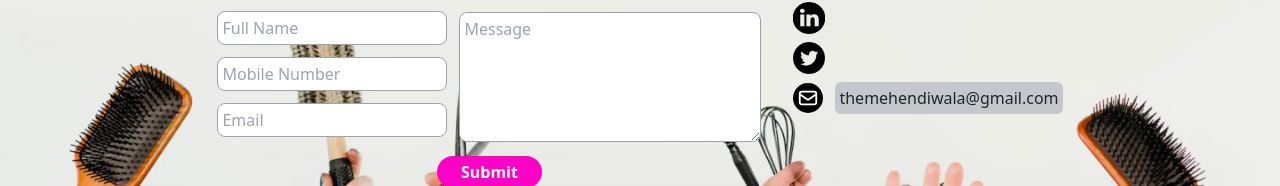
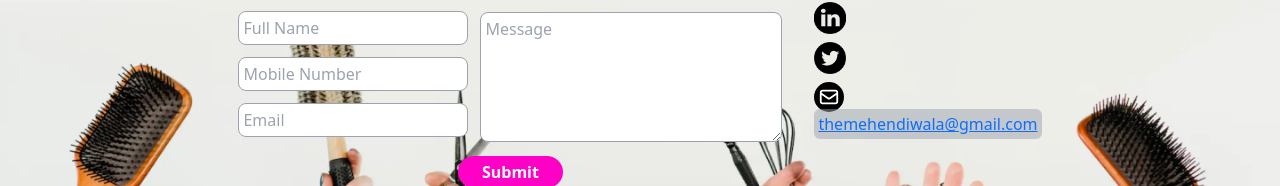
Before and after one commit to pulkitkhatter/MehendiWallah, a React (Create React App) app in the folder mehendi-wallah/: page / in a window 1280 px wide. Shown: the part 2865-3051 px from the top of the page. Built offline with nearby package versions, Linux system fonts and the light colour scheme.

Commit message:
Update Contact.js

```diff
--- a/mehendi-wallah/src/components/Contact.js
+++ b/mehendi-wallah/src/components/Contact.js
@@ -95,12 +95,14 @@ const Contact = () => {
               </a>
             </button> */}
             <button className="flex space-x-3 items-center">
+              <a href="mailto:themehendiwala@gmail.com" target={"_blank"}>
                 <span>
                   <HiOutlineMail className="text-white bg-black text-3xl p-1 rounded-full" />
                 </span>
                 <span className="bg-gray-400 p-1 rounded-md bg-opacity-50">
                   themehendiwala@gmail.com
                 </span>
+              </a>
             </button>
           </section>
         </div>
```
Lines whose indentation alone changed are shown as unchanged.
